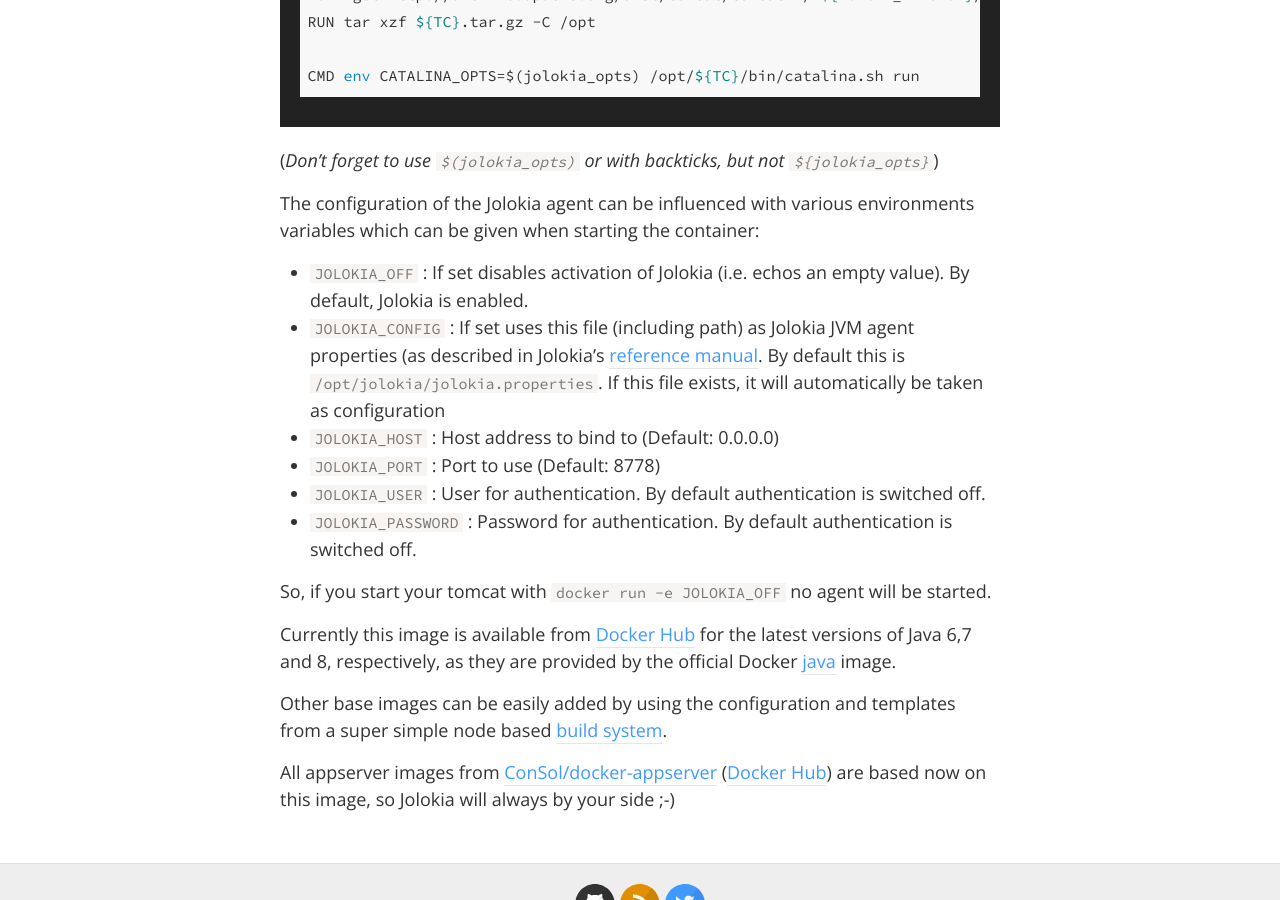
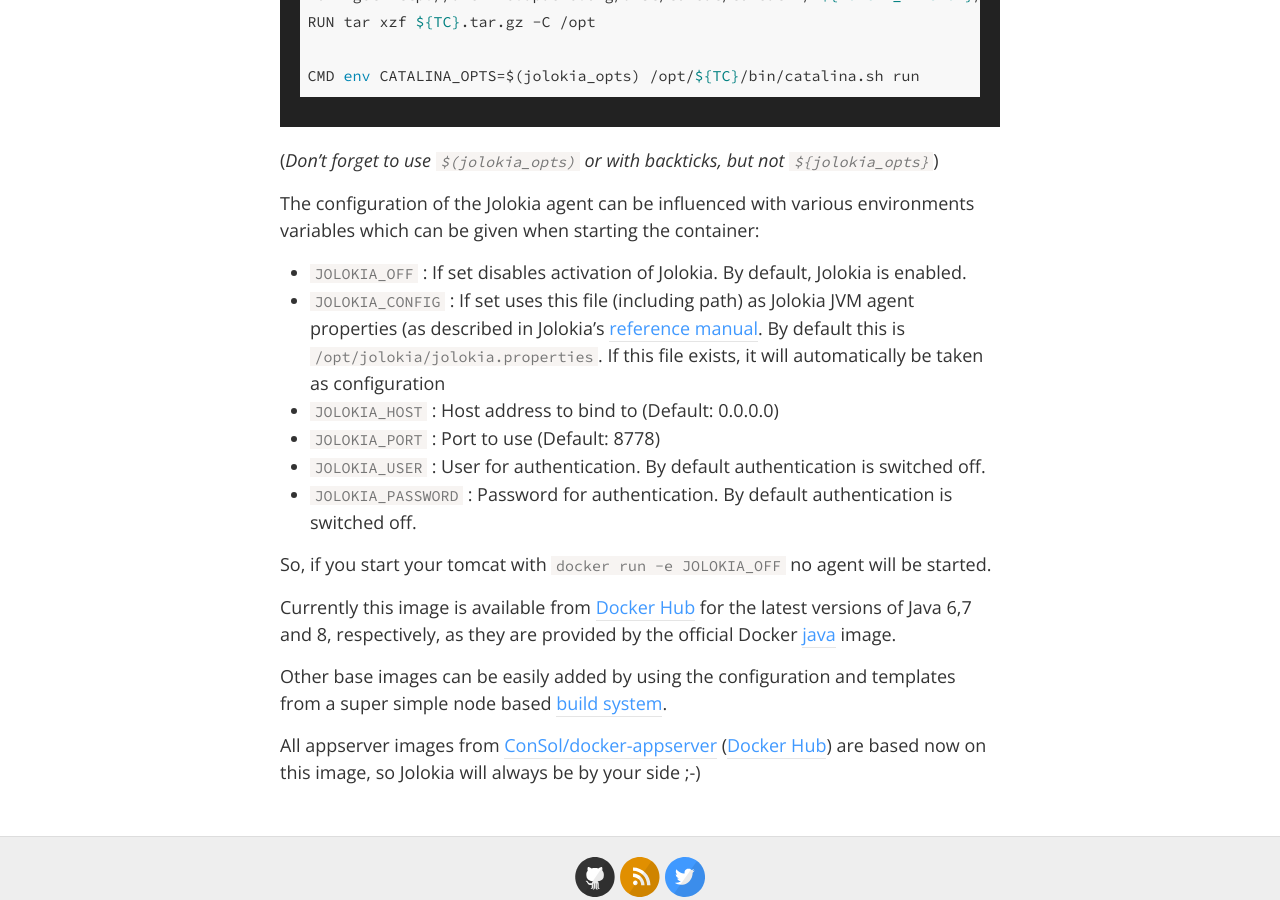
Before and after one commit to rhuss/rhuss.github.io, a Jekyll site: the page built from _posts/2014-10-9-Jolokia-Docker-Image.md, in a window 1280 px wide and 900 px high, scrolled down 784 px. Built offline with Jekyll 4.4.1, drawn with Linux system fonts in a browser that asks for light colours; nearby versions of some CDN libraries; comment, search, counter and statistics services are not loaded.

Commit message:
Minor tweak

```diff
--- a/_posts/2014-10-9-Jolokia-Docker-Image.md
+++ b/_posts/2014-10-9-Jolokia-Docker-Image.md
@@ -26,7 +26,7 @@ CMD env CATALINA_OPTS=$(jolokia_opts) /opt/${TC}/bin/catalina.sh run
 
 The configuration of the Jolokia agent can be influenced with various environments variables which can be given when starting the container:
 
-* `JOLOKIA_OFF` : If set disables activation of Jolokia (i.e. echos an empty value). By default, Jolokia is enabled.
+* `JOLOKIA_OFF` : If set disables activation of Jolokia. By default, Jolokia is enabled.
 * `JOLOKIA_CONFIG` : If set uses this file (including path) as Jolokia JVM agent properties (as described in Jolokia's [reference manual][5]. By default this is `/opt/jolokia/jolokia.properties`. If this file exists, it will automatically be taken as configuration
 * `JOLOKIA_HOST` : Host address to bind to (Default: 0.0.0.0)
 * `JOLOKIA_PORT` : Port to use (Default: 8778)
@@ -39,7 +39,7 @@ Currently this image is available from [Docker Hub][6] for the latest versions o
 
 Other base images can be easily added by using the configuration and templates from a super simple node based [build system][8].
 
-All appserver images from [ConSol/docker-appserver][9] ([Docker Hub][10]) are based now on this image, so Jolokia will always by your side ;-)
+All appserver images from [ConSol/docker-appserver][9] ([Docker Hub][10]) are based now on this image, so Jolokia will always be by your side ;-)
 
 
 
```
